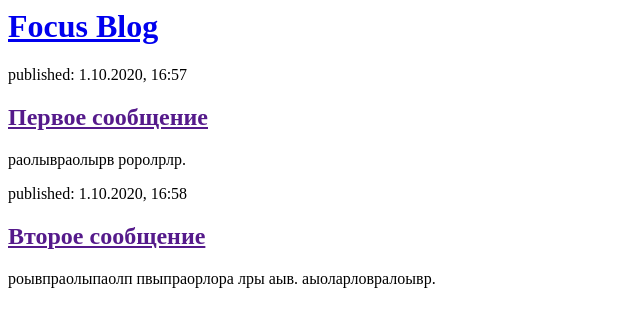
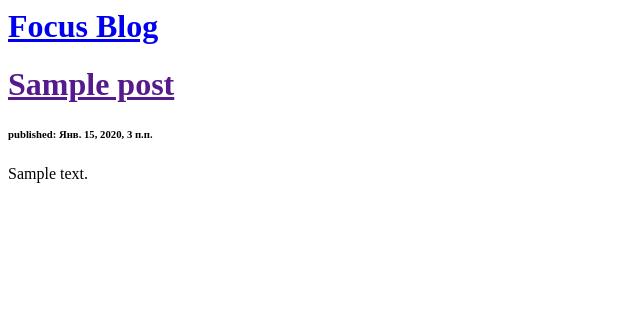
Before and after one commit to tn-tn-sh/my-first-blog, a Django app: page / in a window 1280 px wide. Shown: the top 327 px of the page, without its empty margins (0-640 px from the left). Run offline with Django 3.2, Linux system fonts and the light colour scheme; tables that the repository leaves empty hold one stand-in row (values such as "Sample post").

Commit message:
Modified templates to display posts from database.

```diff
--- /dev/null
+++ b/blog/templates/blog/post_list.html
@@ -0,0 +1,19 @@
+<html>
+    <head>
+        <title>Focus blog</title>
+    </head>
+    <body>
+	<div>
+   		<h1><a href="/">Focus Blog</a></h1>
+	</div>
+
+	{% for post in posts %}
+   		 <div>
+       			 <h1><a href="">{{ post.title }}</a></h1>
+      			 <h6>published: {{ post.published_date }}</h6>
+       			 <p>{{ post.text|linebreaksbr }}</p>
+   		 </div>
+	{% endfor %}
+
+    </body>
+</html>
--- a/blog/templates/blog/post_list2.html
+++ b/blog/templates/blog/post_list2.html
@@ -3,20 +3,21 @@
         <title>Focus blog</title>
     </head>
     <body>
-        <div>
-            <h1><a href="/">Focus Blog</a></h1>
-        </div>
+	<div>
+    		<h1><a href="/">Focus blog</a></h1>
+	</div>
 
-        <div>
-            <p>published: 1.10.2020, 16:57</p>
-            <h2><a href="">Первое сообщение</a></h2>
-            <p>раолывраолырв роролрлр.</p>
-        </div>
+	<div>
+		{{ posts }}
+	</div>
 
-        <div>
-            <p>published: 1.10.2020, 16:58</p>
-            <h2><a href="">Второе сообщение</a></h2>
-            <p>роывпраолыпаолп пвыпраорлора лры аыв. аыоларловралоывр.</p>
-        </div>
+	{% for post in posts %}
+	    <div
+        	<p>published: {{ post.published_date }}</p>
+	        <h1><a href="">{{ post.title }}</a></h1>
+	        <p>{{ post.text|linebreaksbr }}</p>
+	    </div>
+	{% endfor %}
+
     </body>
 </html>
--- a/blog/views.py
+++ b/blog/views.py
@@ -1,6 +1,14 @@
 from django.shortcuts import render
+from django.utils import timezone
+from .models import Post
 
 # Create your views here.
 
 def post_list(request):
-    return render(request, 'blog/post_list2.html', {})
+
+    posts = Post.objects.all()
+    me='ola'
+
+#    posts = Post.objects.filter(published_date__lte=timezone.now()).order_by('published_date')
+
+    return render(request, 'blog/post_list.html', {'posts': posts})
```
Also changed, not shown: blog/templates/blog/post_list — копия1.html (added, +31 -0 lines), blog/templates/blog/post_list2 — копия1.html (added, +22 -0 lines), 1 other file.
